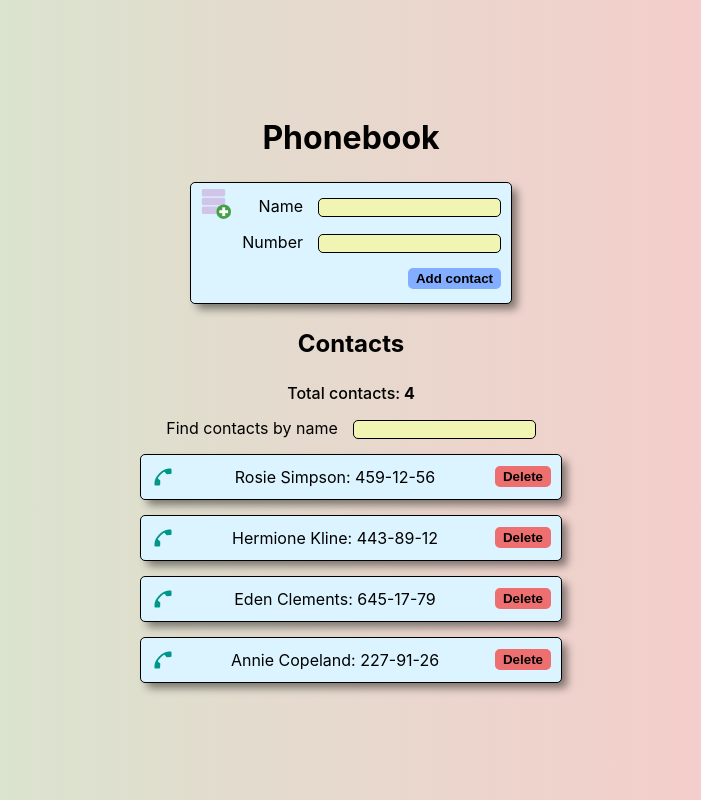
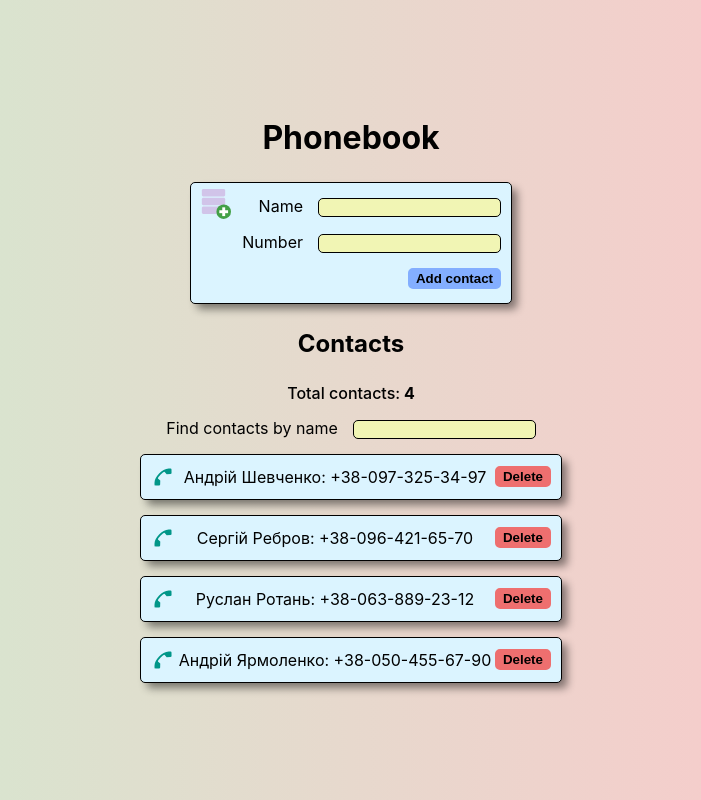
Before and after one commit to Stylize-K/goit-react-hw-03-phonebook, a React (Create React App) app: page / in a window 1280 px wide. Shown: the whole page, without its empty margins (289-990 px from the left). Built offline with nearby package versions, Linux system fonts and the light colour scheme.

Commit message:
Add saving state to localStorage

```diff
--- a/src/components/App.jsx
+++ b/src/components/App.jsx
@@ -8,10 +8,14 @@ import css from './App.module.css';
 export class App extends Component {
   state = {
     contacts: [
-      { id: 'id-1', name: 'Rosie Simpson', number: '459-12-56' },
-      { id: 'id-2', name: 'Hermione Kline', number: '443-89-12' },
-      { id: 'id-3', name: 'Eden Clements', number: '645-17-79' },
-      { id: 'id-4', name: 'Annie Copeland', number: '227-91-26' },
+      { id: 'id-1', name: 'Андрій Шевченко', number: '+38-097-325-34-97' },
+      { id: 'id-2', name: 'Сергій Ребров', number: '+38-096-421-65-70' },
+      {
+        id: 'id-3',
+        name: 'Руслан Ротань',
+        number: '+38-063-889-23-12',
+      },
+      { id: 'id-4', name: 'Андрій Ярмоленко', number: '+38-050-455-67-90' },
     ],
     filter: '',
   };
@@ -61,6 +65,20 @@ export class App extends Component {
     this.setState({ filter: '' });
   };
 
+  componentDidMount() {
+    const contacts = localStorage.getItem('contacts');
+    const parsedContacts = JSON.parse(contacts);
+    if (parsedContacts) {
+      this.setState({ contacts: parsedContacts });
+    }
+  }
+
+  componentDidUpdate(prevProps, prevState) {
+    if (this.state.contacts !== prevState.contacts) {
+      localStorage.setItem('contacts', JSON.stringify(this.state.contacts));
+    }
+  }
+
   render() {
     const filteredContacts = this.getFilteredContacts();
     return (
```
